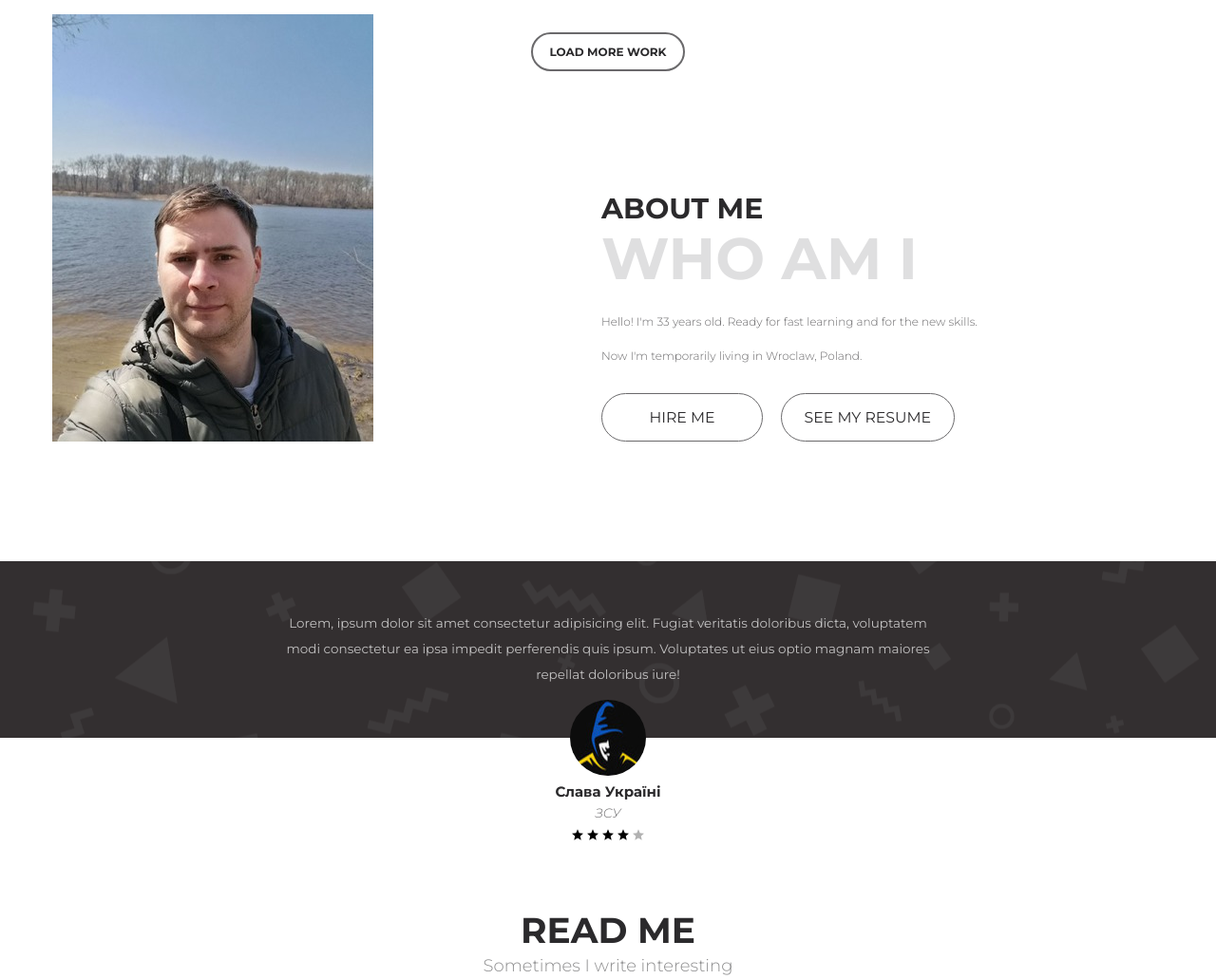
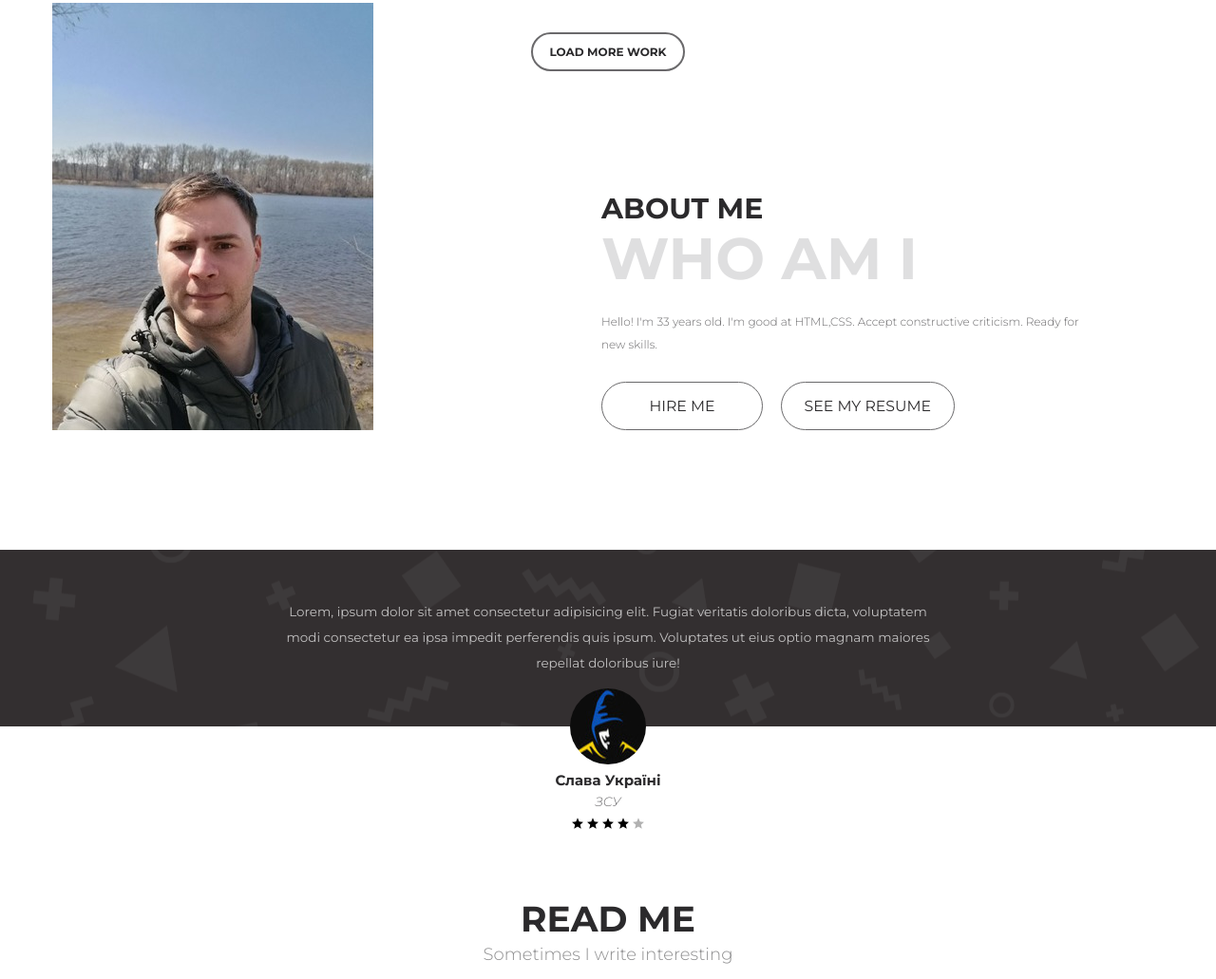
Before and after one commit to YuriiBerezan/Portfolio, a plain HTML site: page index.html in a window 1280 px wide. Shown: the part 1425-2456 px from the top of the page at 95% size. Drawn offline with nearby package versions, Linux system fonts and the light colour scheme.

Commit message:
Update index.html
update

```diff
--- a/index.html
+++ b/index.html
@@ -247,10 +247,9 @@
             <h2 class="about__bigtitle">Who am I</h2>
             <div class="about__text">
               <p>
-                Hello! I'm 33 years old. Ready for fast learning and for the new
-                skills.
+                Hello! I'm 33 years old. I'm good at HTML,CSS. Accept
+                constructive criticism. Ready for new skills.
               </p>
-              <p>Now I'm temporarily living in Wroclaw, Poland.</p>
             </div>
             <button class="btn" type="button" data-modal="#modal__hire_me">
               Hire me
@@ -518,7 +517,7 @@
         <div class="footer__inner">
           <div class="footer__credits">
             <div class="footer__copyright">
-              &copy; 2022 Made by Yurii Berezan
+              &copy; 2023 Made by Yurii Berezan
             </div>
             <div class="footer__social">
               <a
```
